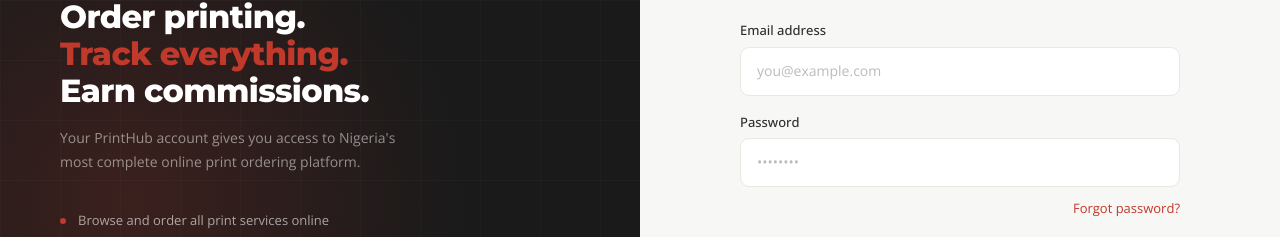
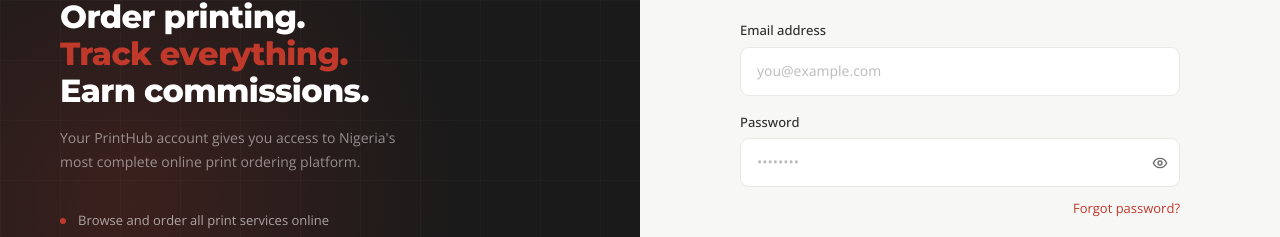
Before and after one commit to LeewayEdu/printhub, a Next.js app: page /auth in a window 1280 px wide. Shown: the part 304-541 px from the top of the page. Built offline with nearby package versions, Linux system fonts and the light colour scheme; no server answers.

Commit message:
Fix: View password in login page, and minimum size

```diff
--- a/src/app/auth/page.tsx
+++ b/src/app/auth/page.tsx
@@ -4,7 +4,49 @@
 import Link from 'next/link'
 import { useRouter, useSearchParams } from 'next/navigation'
 import { useAuthStore } from '@/store/authStore'
+import { Eye, EyeOff } from 'lucide-react'
 import toast from 'react-hot-toast'
+
+// ── Reusable password input with show/hide toggle ──────────────
+function PasswordInput({
+  value, onChange, placeholder = '••••••••', required = false, minLength,
+}: {
+  value: string
+  onChange: (val: string) => void
+  placeholder?: string
+  required?: boolean
+  minLength?: number
+}) {
+  const [show, setShow] = useState(false)
+  return (
+    <div style={{ position: 'relative' as const }}>
+      <input
+        type={show ? 'text' : 'password'}
+        value={value}
+        onChange={e => onChange(e.target.value)}
+        placeholder={placeholder}
+        required={required}
+        minLength={minLength}
+        className="form-input"
+        style={{ paddingRight: 40 }}
+      />
+      <button
+        type="button"
+        onClick={() => setShow(s => !s)}
+        style={{
+          position: 'absolute' as const, right: 12, top: '50%',
+          transform: 'translateY(-50%)', background: 'none', border: 'none',
+          cursor: 'pointer', color: 'var(--gray)', display: 'flex',
+          alignItems: 'center', padding: 0,
+        }}
+        tabIndex={-1}
+        aria-label={show ? 'Hide password' : 'Show password'}
+      >
+        {show ? <EyeOff size={16} /> : <Eye size={16} />}
+      </button>
+    </div>
+  )
+}
 
 function AuthContent() {
   const searchParams = useSearchParams()
@@ -32,7 +74,10 @@
         </div>
       </div>
       <style>{`
-        @media (max-width: 900px) { .auth-wrap { grid-template-columns: 1fr !important; } }
+        @media (max-width: 900px) {
+          .auth-wrap { grid-template-columns: 1fr !important; }
+          .auth-left { display: none !important; }
+        }
       `}</style>
     </div>
   )
@@ -85,7 +130,7 @@
 }
 
 function LoginForm() {
-  const { login, isLoading, error, success, setError } = useAuthStore()
+  const { login, isLoading, error, setError } = useAuthStore()
   const router = useRouter()
   const [email, setEmail] = useState('')
   const [password, setPassword] = useState('')
@@ -106,7 +151,11 @@
       <div style={{ fontFamily: 'Montserrat', fontWeight: 800, fontSize: 26, color: 'var(--black)', marginBottom: 6 }}>Welcome back</div>
       <div style={{ fontSize: 14, color: 'var(--gray)', marginBottom: 28 }}>Login to your PrintHub account</div>
 
-      {error && <div style={{ background: 'var(--red-pale)', border: '1px solid var(--red-light)', borderRadius: 8, padding: '10px 14px', fontSize: 13, color: 'var(--red)', marginBottom: 20 }}>{error}</div>}
+      {error && (
+        <div style={{ background: 'var(--red-pale)', border: '1px solid var(--red-light)', borderRadius: 8, padding: '10px 14px', fontSize: 13, color: 'var(--red)', marginBottom: 20 }}>
+          {error}
+        </div>
+      )}
 
       <form onSubmit={handleSubmit}>
         <div style={{ marginBottom: 16 }}>
@@ -115,7 +164,7 @@
         </div>
         <div style={{ marginBottom: 8 }}>
           <label style={{ fontSize: 13, fontWeight: 500, color: 'var(--dark)', display: 'block', marginBottom: 6 }}>Password</label>
-          <input type="password" value={password} onChange={e => setPassword(e.target.value)} placeholder="••••••••" required className="form-input" />
+          <PasswordInput value={password} onChange={setPassword} required />
         </div>
         <div style={{ textAlign: 'right' as const, marginBottom: 20 }}>
           <Link href="/auth/forgot-password" style={{ fontSize: 13, color: 'var(--red)', textDecoration: 'none' }}>Forgot password?</Link>
@@ -166,8 +215,16 @@
       <div style={{ fontFamily: 'Montserrat', fontWeight: 800, fontSize: 26, color: 'var(--black)', marginBottom: 6 }}>Create your account</div>
       <div style={{ fontSize: 14, color: 'var(--gray)', marginBottom: 28 }}>Free to register. Start ordering in minutes.</div>
 
-      {error && <div style={{ background: 'var(--red-pale)', border: '1px solid var(--red-light)', borderRadius: 8, padding: '10px 14px', fontSize: 13, color: 'var(--red)', marginBottom: 20 }}>{error}</div>}
-      {success && <div style={{ background: '#f0fdf4', border: '1px solid #86efac', borderRadius: 8, padding: '10px 14px', fontSize: 13, color: '#166534', marginBottom: 20 }}>{success}</div>}
+      {error && (
+        <div style={{ background: 'var(--red-pale)', border: '1px solid var(--red-light)', borderRadius: 8, padding: '10px 14px', fontSize: 13, color: 'var(--red)', marginBottom: 20 }}>
+          {error}
+        </div>
+      )}
+      {success && (
+        <div style={{ background: '#f0fdf4', border: '1px solid #86efac', borderRadius: 8, padding: '10px 14px', fontSize: 13, color: '#166534', marginBottom: 20 }}>
+          {success}
+        </div>
+      )}
 
       <form onSubmit={handleSubmit}>
         <div style={{ display: 'grid', gridTemplateColumns: '1fr 1fr', gap: 14, marginBottom: 16 }}>
@@ -190,7 +247,14 @@
         </div>
         <div style={{ marginBottom: 16 }}>
           <label style={{ fontSize: 13, fontWeight: 500, color: 'var(--dark)', display: 'block', marginBottom: 6 }}>Password</label>
-          <input type="password" value={form.password} onChange={e => set('password', e.target.value)} placeholder="Create a strong password" required minLength={6} className="form-input" />
+          <PasswordInput
+            value={form.password}
+            onChange={val => set('password', val)}
+            placeholder="Create a strong password"
+            required
+            minLength={6}
+          />
+          <div style={{ fontSize: 11, color: 'var(--gray)', marginTop: 5 }}>Minimum 6 characters</div>
         </div>
         <div style={{ marginBottom: 16 }}>
           <label style={{ fontSize: 13, fontWeight: 500, color: 'var(--dark)', display: 'block', marginBottom: 6 }}>How did you hear about us?</label>
--- a/src/app/shop/page.tsx
+++ b/src/app/shop/page.tsx
@@ -519,6 +519,8 @@
                         qty={qty}
                         widthFt={w}
                         heightFt={h}
+                        minWidth={selected.min_width || 0}
+                        minHeight={selected.min_height || 0}
                         applyPreset={appliedPreset}
                         onDimensionChange={(axis, val) => {
                           if (axis === 'width') setW(val)
--- a/src/components/shop/LiveCalculatorV2.tsx
+++ b/src/components/shop/LiveCalculatorV2.tsx
@@ -13,6 +13,8 @@
   qty: number
   widthFt?: number
   heightFt?: number
+  minWidth?: number    // minimum width enforced on dimension inputs (ft or in)
+  minHeight?: number   // minimum height enforced on dimension inputs (ft or in)
   isAreaBased?: boolean
   applyPreset?: { specs?: Record<string, string>; addons?: string[] } | null
   onPriceUpdate: (total: number, specs: Record<string, string>, summaryText: string) => void
@@ -21,7 +23,9 @@
 }
 
 export default function LiveCalculatorV2({
-  category, productName, qty, widthFt = 1, heightFt = 1, isAreaBased = false,
+  category, productName, qty, widthFt = 1, heightFt = 1,
+  minWidth = 0.1, minHeight = 0.1,
+  isAreaBased = false,
   applyPreset, onPriceUpdate, onSpecsUpdate, onDimensionChange
 }: LiveCalculatorV2Props) {
 
@@ -111,6 +115,8 @@
       qty,
       widthFt,
       heightFt,
+      minWidth,
+      minHeight,
       pages,
       tiers,
     })
@@ -193,7 +199,6 @@
         </div>
       ))}
 
-      {/* Width × Height for area-based products (large format, stickers) */}
       {isAreaCategory && (
         <div>
           <div style={{ fontSize: 11, fontWeight: 700, color: '#888', textTransform: 'uppercase' as const, letterSpacing: '0.08em', marginBottom: 7 }}>
@@ -201,26 +206,30 @@
           </div>
           <div style={{ display: 'flex', alignItems: 'center', gap: 8 }}>
             <div style={{ display: 'flex', flexDirection: 'column' as const, gap: 3 }}>
-              <label style={{ fontSize: 10, color: '#888', fontWeight: 600 }}>WIDTH</label>
+              <label style={{ fontSize: 10, color: '#888', fontWeight: 600 }}>
+                WIDTH {minWidth > 0.1 ? <span style={{ color: 'var(--red)' }}>min {minWidth}{priceModel === 'area_sqin' ? 'in' : 'ft'}</span> : ''}
+              </label>
               <input
                 type="number"
                 value={widthFt}
-                min={0.1}
-                step={0.5}
-                onChange={e => onDimensionChange?.('width', Number(e.target.value))}
-                style={{ width: 70, textAlign: 'center' as const, padding: '6px', border: '1px solid #e8e8e5', borderRadius: 8, fontSize: 14, fontFamily: 'Montserrat', fontWeight: 700, outline: 'none' }}
+                min={minWidth}
+                step={priceModel === 'area_sqin' ? 1 : 0.5}
+                onChange={e => onDimensionChange?.('width', Math.max(minWidth, Number(e.target.value)))}
+                style={{ width: 70, textAlign: 'center' as const, padding: '6px', border: `1px solid ${widthFt < minWidth ? '#ef4444' : '#e8e8e5'}`, borderRadius: 8, fontSize: 14, fontFamily: 'Montserrat', fontWeight: 700, outline: 'none' }}
               />
             </div>
             <div style={{ fontSize: 18, color: '#888', marginTop: 18 }}>×</div>
             <div style={{ display: 'flex', flexDirection: 'column' as const, gap: 3 }}>
-              <label style={{ fontSize: 10, color: '#888', fontWeight: 600 }}>HEIGHT</label>
+              <label style={{ fontSize: 10, color: '#888', fontWeight: 600 }}>
+                HEIGHT {minHeight > 0.1 ? <span style={{ color: 'var(--red)' }}>min {minHeight}{priceModel === 'area_sqin' ? 'in' : 'ft'}</span> : ''}
+              </label>
               <input
                 type="number"
                 value={heightFt}
-                min={0.1}
-                step={0.5}
-                onChange={e => onDimensionChange?.('height', Number(e.target.value))}
-                style={{ width: 70, textAlign: 'center' as const, padding: '6px', border: '1px solid #e8e8e5', borderRadius: 8, fontSize: 14, fontFamily: 'Montserrat', fontWeight: 700, outline: 'none' }}
+                min={minHeight}
+                step={priceModel === 'area_sqin' ? 1 : 0.5}
+                onChange={e => onDimensionChange?.('height', Math.max(minHeight, Number(e.target.value)))}
+                style={{ width: 70, textAlign: 'center' as const, padding: '6px', border: `1px solid ${heightFt < minHeight ? '#ef4444' : '#e8e8e5'}`, borderRadius: 8, fontSize: 14, fontFamily: 'Montserrat', fontWeight: 700, outline: 'none' }}
               />
             </div>
             <div style={{ fontSize: 12, color: '#888', marginTop: 18 }}>
@@ -230,6 +239,11 @@
               = {(widthFt * heightFt).toFixed(2)} {priceModel === 'area_sqin' ? 'sq.in' : 'sq.ft'}
             </div>
           </div>
+          {(widthFt < minWidth || heightFt < minHeight) && (
+            <div style={{ fontSize: 11, color: '#ef4444', marginTop: 6 }}>
+              ⚠️ Minimum size is {minWidth} × {minHeight} {priceModel === 'area_sqin' ? 'inches' : 'ft'}
+            </div>
+          )}
         </div>
       )}
 
```
Also changed, not shown: src/lib/priceEngineV2.ts (+22 -19 lines).
